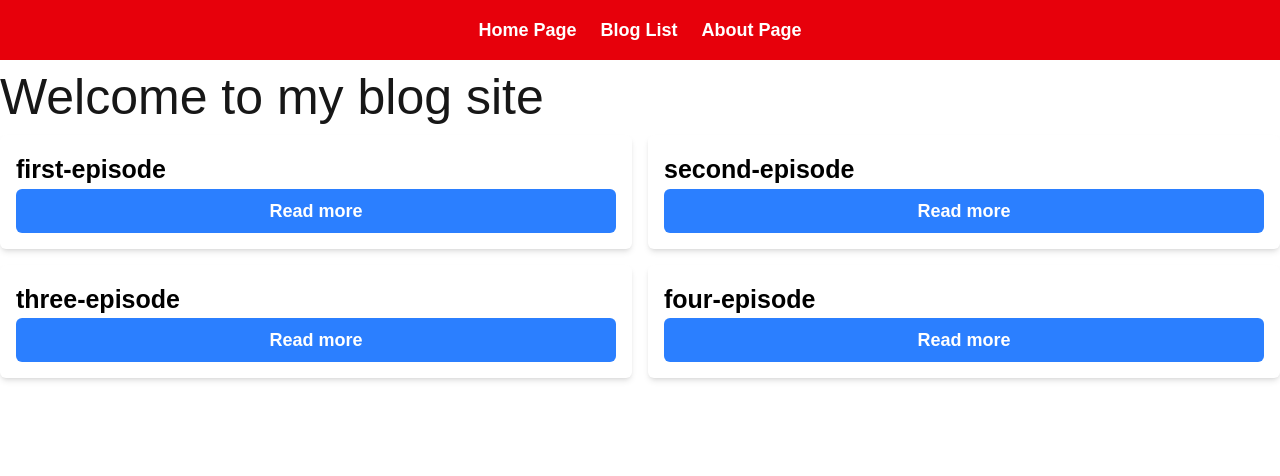
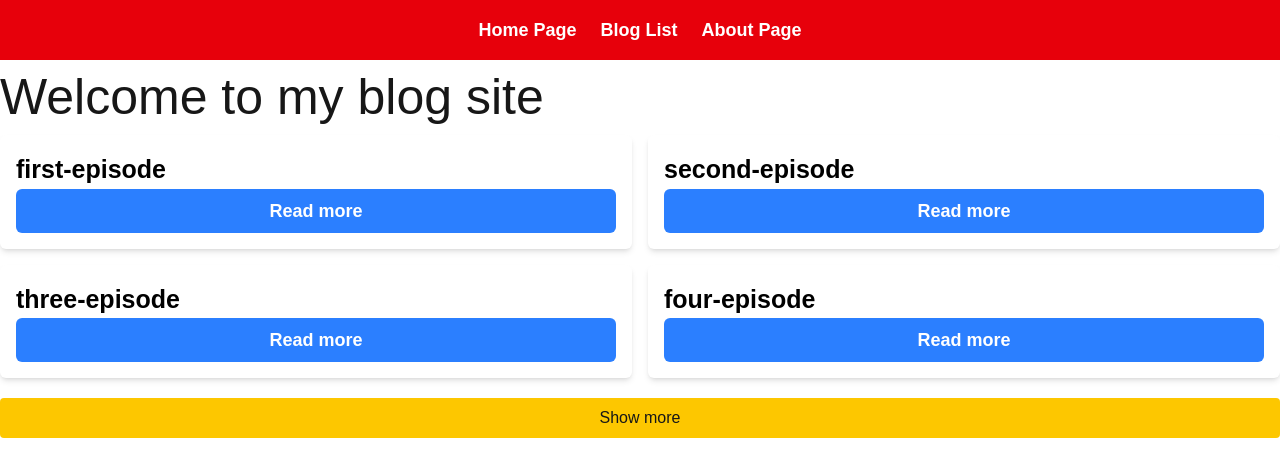
Before and after one commit to Mohsen-malekifard/Next2, a Next.js app in the folder my-app/: page / in a window 1280 px wide. Shown: the top 476 px of the page. Built offline with nearby package versions, Linux system fonts and the light colour scheme.

Commit message:
Add Styles For Button

```diff
--- a/my-app/src/app/Home.jsx
+++ b/my-app/src/app/Home.jsx
@@ -1,4 +1,5 @@
 import BlogCard from "@/components/BlogCard";
+import Link from "next/link";
 
 export default function HomePage() {
 
@@ -6,6 +7,7 @@ export default function HomePage() {
         <>
             <h1 style = {{"fontSize" : "50px"}}>Welcome to my blog site</h1>
             <BlogCard/>
+            <Link href = "Blog" className="mt-5 bg-yellow-400 px-4 py-2 mx-auto block text-center rounded">Show more</Link>
 
 
         </>
```
